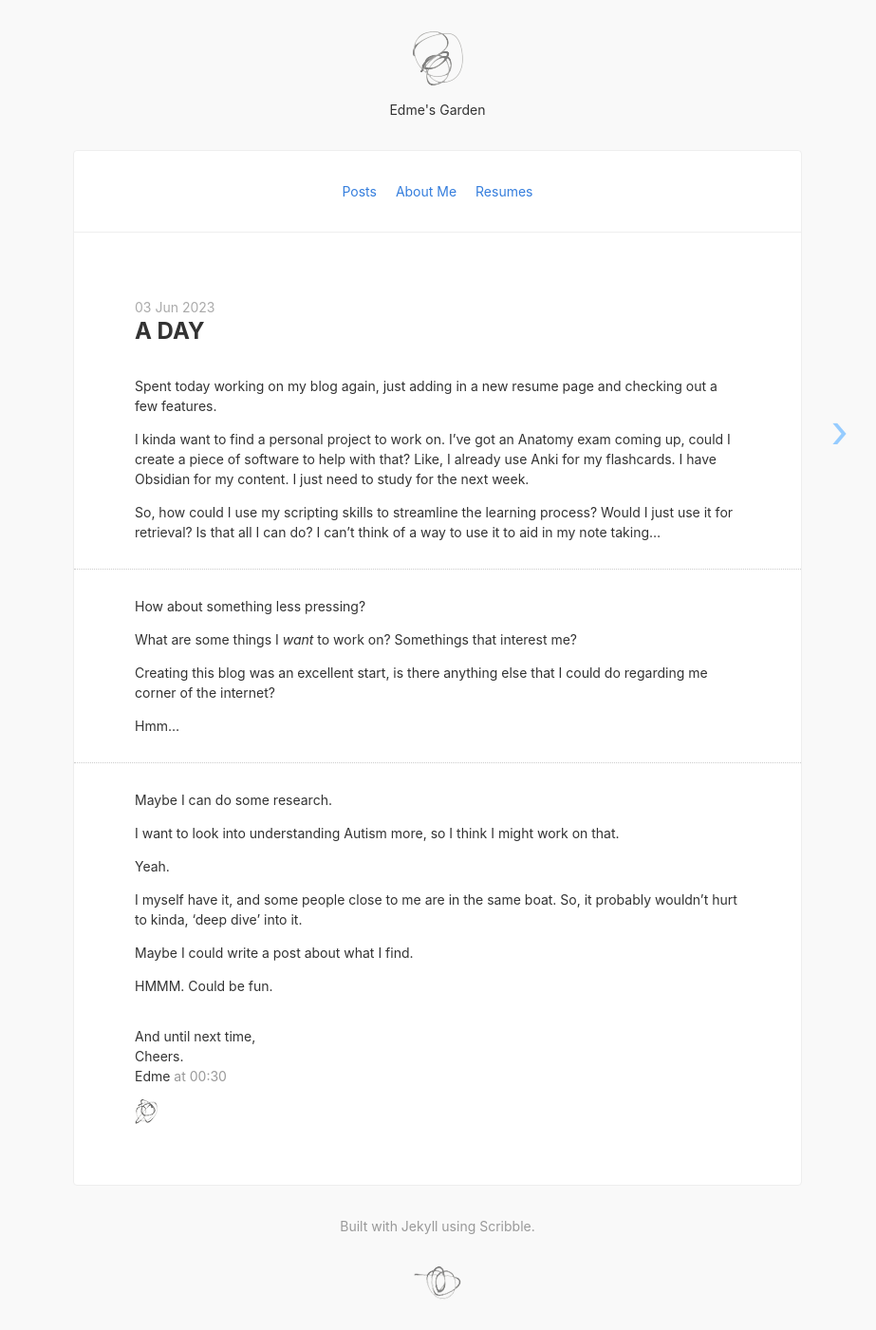
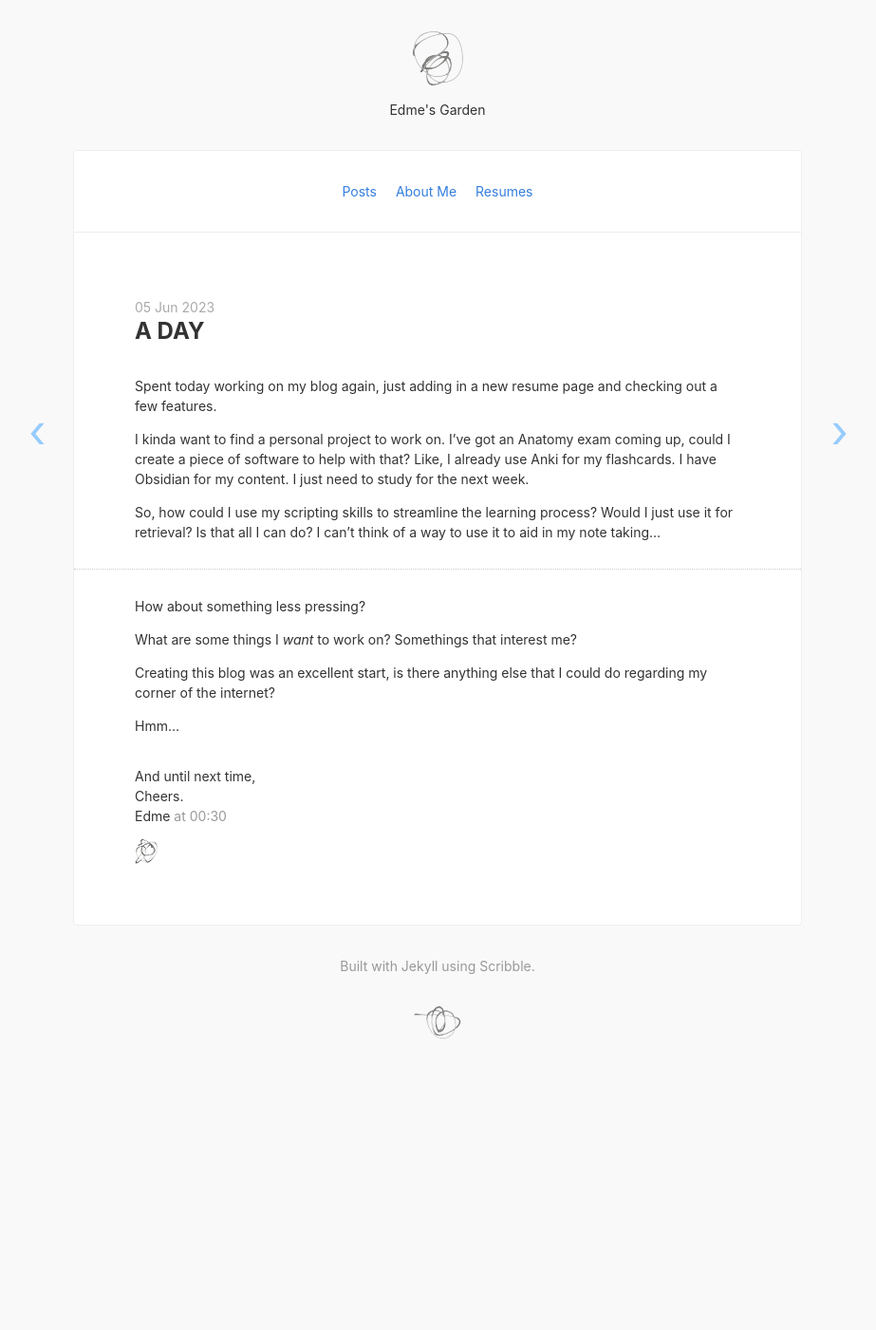
Before and after one commit to edamamev/edamamev.github.io, a Jekyll site: the page built from _posts/2023-06-05-a-day.md, in a window 1280 px wide. Shown: the whole page at 95% size, without its empty margins (179-1102 px from the left). Built offline with Jekyll 4.4.1, drawn with Linux system fonts in a browser that asks for light colours; nearby versions of some CDN libraries; after the commit the page ends 1127 px from its top, so only the background shows below that.

Commit message:
2023-06-05 Fuckery x8

```diff
--- a/_posts/2023-06-05-a-day.md
+++ b/_posts/2023-06-05-a-day.md
@@ -1,6 +1,6 @@
 ---
 title: A Day
-date: 2023-06-03 00:30:00
+date: 2023-06-05 00:30:00
 ---
 
 Spent today working on my blog again, just adding in a new resume page and checking out a few features.
@@ -18,20 +18,6 @@ How about something less pressing?
 
 What are some things I *want* to work on? Somethings that interest me?
 
-Creating this blog was an excellent start, is there anything else that I could do regarding me corner of the internet?
+Creating this blog was an excellent start, is there anything else that I could do regarding my corner of the internet?
 
 Hmm...
-
----
-Maybe I can do some research.
-
-I want to look into understanding Autism more, so I think I might work on that.
-
-Yeah.
-
-I myself have it, and some people close to me are in the same boat. So, it probably wouldn't hurt to kinda,
-'deep dive' into it.
-
-Maybe I could write a post about what I find.
-
-HMMM. Could be fun.
```
Also changed, not shown: STORAGE.md (deleted, +0 -43 lines), _posts/2023-06-05-cope-seethe.md (+38 -1 lines), _posts/2023-06-05-eureka.md (deleted, +0 -6 lines).
